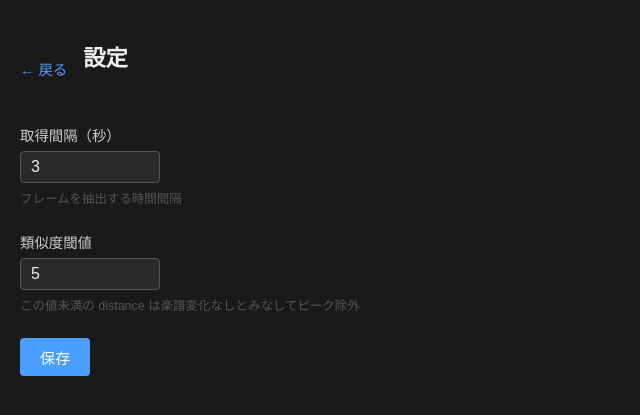
After one commit to hiroaki-Konno/soturon, a Flask app: page /settings in a window 1280 px wide. The commit adds this page. Shown: the top 415 px of the page, without its empty margins (0-640 px from the left). Run offline with Flask 3, Linux system fonts and the light colour scheme.

Commit message:
feat: 設定画面を追加（⑦）・todo整理
- /settings ページと GET/POST /api/settings エンドポイントを追加
- settings.py に save_settings() を追加（config.ini 書き込み＋モジュール変数更新）
- processor.py で SIMILARITY_THRESHOLD をランタイム参照に変更
- templates/settings.html・static/settings.js を新規作成
- index.html に設定ページへのリンクを追加
- docs/todo.md から②⑦⑧を削除（実装済み）

Co-Authored-By: Claude Sonnet 4.6 <noreply@anthropic.com>

```diff
--- a/app.py
+++ b/app.py
@@ -8,6 +8,7 @@ from flask import stream_with_context
 from loguru import logger
 
 from core.processor import Processor
+import settings as _settings
 from settings import SCORE_FOLDER_PATH
 
 app = Flask(__name__)
@@ -157,3 +158,32 @@ def api_open_html():
         return jsonify({"error": "HTMLファイルが見つかりません"}), 404
     os.startfile(html_path)
     return jsonify({"ok": True})
+
+
+@app.route("/settings")
+def settings_page():
+    return render_template("settings.html")
+
+
+@app.route("/api/settings", methods=["GET"])
+def api_settings_get():
+    return jsonify({
+        "interval_sec": _settings.DEFAULT_INTERVAL_SEC,
+        "similarity_threshold": _settings.SIMILARITY_THRESHOLD,
+    })
+
+
+@app.route("/api/settings", methods=["POST"])
+def api_settings_post():
+    data = request.json or {}
+    try:
+        interval_sec = int(data["interval_sec"])
+        threshold = float(data["similarity_threshold"])
+    except (KeyError, ValueError) as e:
+        return jsonify({"error": str(e)}), 400
+    if interval_sec < 1:
+        return jsonify({"error": "interval_sec は 1 以上にしてください"}), 400
+    if threshold < 0:
+        return jsonify({"error": "similarity_threshold は 0 以上にしてください"}), 400
+    _settings.save_settings(interval_sec, threshold)
+    return jsonify({"ok": True})
--- a/core/processor.py
+++ b/core/processor.py
@@ -9,7 +9,8 @@ from loguru import logger
 
 from core.downloader import download
 from core.trimming import PosTrim
-from settings import SCORE_FOLDER_PATH, SIMILARITY_THRESHOLD
+import settings as _settings
+from settings import SCORE_FOLDER_PATH
 
 _PREVIEW_PATH = "./tmp/preview.jpg"
 _FRAMES_DIR = "./tmp/frames"
@@ -208,7 +209,7 @@ class Processor:
                     logger.debug(f"類似度 [{i}]: {dist:.4f}")
                 self._emit({"type": "comparison_progress", "current": i + 1, "total": total})
 
-            is_peaks = self._compute_peaks(len(raw_frames), distances, SIMILARITY_THRESHOLD)
+            is_peaks = self._compute_peaks(len(raw_frames), distances, _settings.SIMILARITY_THRESHOLD)
 
             for i, is_peak in enumerate(is_peaks):
                 self._emit({
--- /dev/null
+++ b/static/settings.js
@@ -0,0 +1,31 @@
+async function loadSettings() {
+  const res = await fetch('/api/settings');
+  const data = await res.json();
+  document.getElementById('interval-input').value = data.interval_sec;
+  document.getElementById('threshold-input').value = data.similarity_threshold;
+}
+
+document.getElementById('settings-form').addEventListener('submit', async (e) => {
+  e.preventDefault();
+  const status = document.getElementById('settings-status');
+  const body = {
+    interval_sec: parseInt(document.getElementById('interval-input').value, 10),
+    similarity_threshold: parseFloat(document.getElementById('threshold-input').value),
+  };
+  const res = await fetch('/api/settings', {
+    method: 'POST',
+    headers: { 'Content-Type': 'application/json' },
+    body: JSON.stringify(body),
+  });
+  const data = await res.json();
+  if (data.ok) {
+    status.textContent = '保存しました';
+    status.style.color = '#4caf50';
+  } else {
+    status.textContent = data.error || 'エラーが発生しました';
+    status.style.color = '#f44336';
+  }
+  setTimeout(() => { status.textContent = ''; }, 3000);
+});
+
+loadSettings();
--- a/static/style.css
+++ b/static/style.css
@@ -394,6 +394,75 @@ canvas {
   border-radius: 6px;
 }
 
+/* =========================================================
+   Settings page
+   ========================================================= */
+.top-nav {
+  display: flex;
+  justify-content: flex-end;
+  margin-bottom: 8px;
+}
+
+.settings-link {
+  color: #666;
+  text-decoration: none;
+  font-size: 0.85rem;
+}
+.settings-link:hover { color: #aaa; }
+
+.settings-header {
+  display: flex;
+  align-items: center;
+  gap: 16px;
+  margin-bottom: 28px;
+}
+
+.back-link {
+  color: #4a9eff;
+  text-decoration: none;
+  font-size: 0.9rem;
+}
+.back-link:hover { text-decoration: underline; }
+
+.settings-form {
+  display: flex;
+  flex-direction: column;
+  gap: 24px;
+  max-width: 440px;
+}
+
+.settings-row {
+  display: flex;
+  flex-direction: column;
+  gap: 6px;
+}
+
+.settings-row label {
+  font-size: 0.9rem;
+  color: #ccc;
+}
+
+.settings-row input[type="number"] {
+  width: 140px;
+  padding: 6px 10px;
+  border-radius: 4px;
+  border: 1px solid #555;
+  background: #2a2a2a;
+  color: #eee;
+  font-size: 1rem;
+}
+
+.settings-hint {
+  font-size: 0.78rem;
+  color: #555;
+}
+
+.settings-actions {
+  display: flex;
+  align-items: center;
+  gap: 14px;
+}
+
 /* キーヒント */
 .keys-hint {
   position: fixed;
--- a/templates/index.html
+++ b/templates/index.html
@@ -7,6 +7,9 @@
 </head>
 <body>
   <div class="container">
+    <div class="top-nav">
+      <a href="/settings" class="settings-link">設定</a>
+    </div>
     <h1>ドラム楽譜抽出</h1>
 
     <section id="input-section">
--- /dev/null
+++ b/templates/settings.html
@@ -0,0 +1,34 @@
+<!DOCTYPE html>
+<html lang="ja">
+<head>
+  <meta charset="UTF-8">
+  <title>設定</title>
+  <link rel="stylesheet" href="/static/style.css">
+</head>
+<body>
+  <div class="container">
+    <div class="settings-header">
+      <a href="/" class="back-link">← 戻る</a>
+      <h1>設定</h1>
+    </div>
+
+    <form id="settings-form" class="settings-form">
+      <div class="settings-row">
+        <label for="interval-input">取得間隔（秒）</label>
+        <input id="interval-input" type="number" min="1" step="1">
+        <span class="settings-hint">フレームを抽出する時間間隔</span>
+      </div>
+      <div class="settings-row">
+        <label for="threshold-input">類似度閾値</label>
+        <input id="threshold-input" type="number" min="0" step="0.1">
+        <span class="settings-hint">この値未満の distance は楽譜変化なしとみなしてピーク除外</span>
+      </div>
+      <div class="settings-actions">
+        <button type="submit">保存</button>
+        <span id="settings-status" class="status-msg"></span>
+      </div>
+    </form>
+  </div>
+  <script src="/static/settings.js"></script>
+</body>
+</html>
```
Also changed, not shown: docs/todo.md (+0 -20 lines), settings.py (+13 -0 lines).
